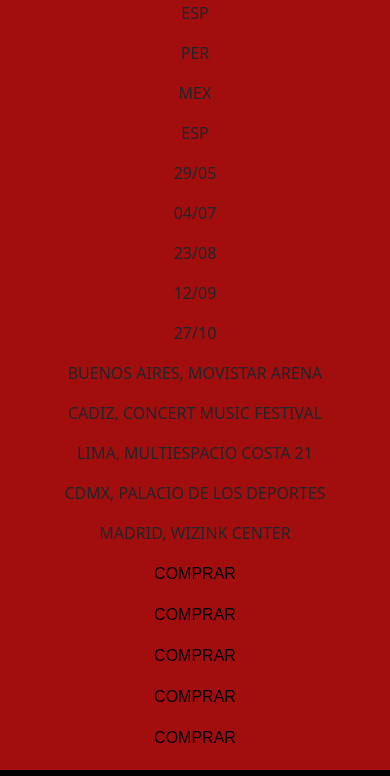
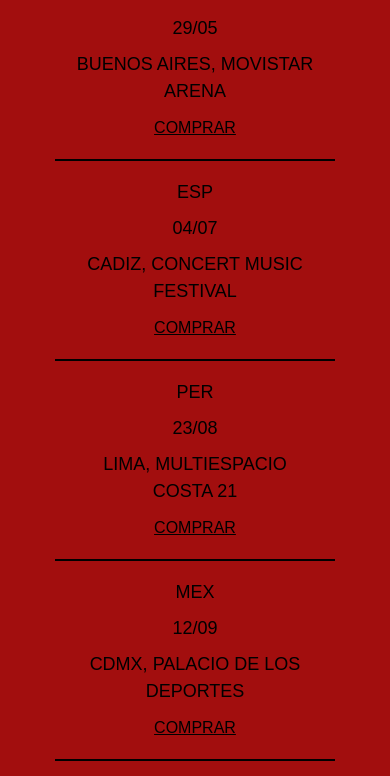
Before and after one commit to NachoRosso/duki, a website: page pages/shows.html in a window 390 px wide. Shown: the part 518-1294 px from the top of the page. Drawn offline with nearby package versions, Linux system fonts and the light colour scheme; a web font is replaced by a local one.

Commit message:
sass y diseño responsive terminados

```diff
--- a/pages/shows.html
+++ b/pages/shows.html
@@ -50,37 +50,39 @@
         </section>
         <section>
             <h2>Shows disponibles</h2>
-            <div class="showmenu">
-                <div class="tablasshow">
-                    <div class="paissh">
-                        <p>ARG</p>
-                        <p>ESP</p>
-                        <p>PER</p>
-                        <p>MEX</p>
-                        <p>ESP</p>
-                    </div>
-                    <div class="fechash">
-                        <p>29/05</p>
-                        <p>04/07</p>
-                        <p>23/08</p>
-                        <p>12/09</p>
-                        <p>27/10</p>
-                    </div>
-                    <div class="lugarsh">
-                        <p>BUENOS AIRES, MOVISTAR ARENA</p>
-                        <p>CADIZ, CONCERT MUSIC FESTIVAL</p>
-                        <p>LIMA, MULTIESPACIO COSTA 21</p>
-                        <p>CDMX, PALACIO DE LOS DEPORTES</p>
-                        <p>MADRID, WIZINK CENTER</p>
-                    </div>
-                    <div class="comprarsh">
-                        <p><a href="https://www.movistararena.com.ar/show/e69127ec-55d8-4a59-b6c5-a7fdaa536615">COMPRAR</a></p>
-                        <p><a href="https://www.ticketmaster.es/event/duki-concert-music-festival-entradas/780835501">COMPRAR</a></p>
-                        <p><a href="https://teleticket.com.pe/duki-lima-2025">COMPRAR</a></p>
-                        <p><a href="https://www.ticketmaster.com.mx/event/1400615EB03B3581">COMPRAR</a></p>
-                        <p><a href="https://www.livenation.es/event/duki-world-tour-madrid-tickets-edp1560104">COMPRAR</a></p>
-                    </div>
+            <div class="anchomenu">
+              <div class="showmenu">
+                <div class="contenedorshow">
+                  <p class="pais">ARG</p>
+                  <p class="fecha">29/05</p>
+                  <p class="lugar">BUENOS AIRES, MOVISTAR ARENA</p>
+                  <p class="comprar"><a href="https://www.movistararena.com.ar/show/e69127ec-55d8-4a59-b6c5-a7fdaa536615">COMPRAR</a></p>
                 </div>
+                <div class="contenedorshow">
+                  <p class="pais">ESP</p>
+                  <p class="fecha">04/07</p>
+                  <p class="lugar">CADIZ, CONCERT MUSIC FESTIVAL</p>
+                  <p class="comprar"><a href="https://www.ticketmaster.es/event/duki-concert-music-festival-entradas/780835501">COMPRAR</a></p>
+                </div>
+                <div class="contenedorshow">
+                  <p class="pais">PER</p>
+                  <p class="fecha">23/08</p>
+                  <p class="lugar">LIMA, MULTIESPACIO COSTA 21</p>
+                  <p class="comprar"><a href="https://teleticket.com.pe/duki-lima-2025">COMPRAR</a></p>
+                </div>
+                <div class="contenedorshow">
+                  <p class="pais">MEX</p>
+                  <p class="fecha">12/09</p>
+                  <p class="lugar">CDMX, PALACIO DE LOS DEPORTES</p>
+                  <p class="comprar"><a href="https://www.ticketmaster.com.mx/event/1400615EB03B3581">COMPRAR</a></p>
+                </div>
+                <div class="contenedorshow">
+                  <p class="pais">ESP</p>
+                  <p class="fecha">27/10</p>
+                  <p class="lugar">MADRID, WIZINK CENTER</p>
+                  <p class="comprar"><a href="https://www.livenation.es/event/duki-world-tour-madrid-tickets-edp1560104">COMPRAR</a></p>
+                </div>
+              </div>
             </div>
         </section>
     </main>
--- a/scss/layout/_responsive.scss
+++ b/scss/layout/_responsive.scss
@@ -42,6 +42,14 @@
     a{
         font-size: 90%;
     }
+
+    .textogrande{
+        width: 95%;
+        margin-left: auto;
+        margin-right: auto;
+    }
+
+    //_album en responsive
     .albumespag{
         display: inline-block;
         height: 95%;
@@ -58,6 +66,8 @@
         height: 3em;
         }
     }
+
+    //fotos que se encuentran dentro del index
     .fotosindex{
         display: flex;
         flex-direction: column;
@@ -68,10 +78,14 @@
             height: 150px;
         }
     }
+
+    //videos de galeria
     .videos{
         width: 85%;
         height: 15em;
     }
+
+    //adaptamiento responsive de la pagina de contacto
     .contactopag{
         width: 90%;
     }
@@ -81,17 +95,23 @@
     .barra25, .barra50{
         width: 90%;
     }
+
     footer{
         flex-direction: column;
         gap:2em;
         width: 100%;
         height: 100%;
+        padding: 12px 0;
         .redesfoot{
             justify-content: center;
             align-items: center;
             flex-wrap: wrap;
             gap: 20px;
             padding: 10px;
+            img{
+                width: 90%;
+                height: 90%;
+            }
         }
         .logosfoot{
             justify-content: center;
--- a/scss/style.scss
+++ b/scss/style.scss
@@ -4,6 +4,7 @@
 @import "layout/body";
 @import "components/album";
 @import "components/fotos";
+@import "views/shows";
 @import "views/contacto";
 @import "layout/footer";
 @import "layout/responsive";
--- a/scss/utilities/_variables.scss
+++ b/scss/utilities/_variables.scss
@@ -1,5 +1,7 @@
+//variables
 $rojo-secundario: #cc0404;
 
+//extends
 .estilo-letra{
     color:black;
     text-transform: uppercase
@@ -10,6 +12,7 @@
     gap:2em;
 }
 
+//mixins
 @mixin albumesh ($tamanio, $padding) {
     color: $rojo-secundario;
     font-size: $tamanio;
--- /dev/null
+++ b/scss/views/_shows.scss
@@ -0,0 +1,65 @@
+@import "../utilities/variables";
+
+.anchomenu{
+    text-align: start;
+    display: grid;
+    margin: auto;
+    width: 80%;
+    padding-bottom: 2em;
+}
+
+.showmenu{
+    display: flex;
+    flex-direction: column;
+}
+
+.contenedorshow{
+    @extend .estilo-letra;
+    font-size: large;
+    font-family: "Carme", sans-serif;
+    display: grid;
+    width: 90%;
+    height: 100%;
+    margin: auto;
+    justify-items: center;
+    align-items: center;
+    grid-template-columns: repeat(4, 1fr);
+    grid-template-areas:
+    "pais fecha lugar comprar";
+    padding: 0.5em 5em;
+    border-bottom: 2px solid black;
+    a{
+        text-decoration: underline;
+    }
+    p{
+        margin: 0;
+        text-align: center;
+    }
+}
+
+.pais{
+    grid-area: pais;
+    }
+.fecha{
+    grid-area: fecha;
+    }
+.lugar{
+    grid-area: lugar;
+}
+.comprar{
+    grid-area: comprar;
+}
+
+//adaptamiento hecho en esta pagina porque es de la unica forma que anda
+@media (max-width: 768px) {
+    .contenedorshow{
+        grid-template-columns: 1fr;
+        grid-template-areas:
+            "pais"
+            "fecha"
+            "lugar"
+            "comprar";
+        padding: 1em;
+        gap: 0.5em;
+    }
+}
```
Also changed, not shown: index.html (+2 -2 lines), pages/musica.html (+1 -1 lines), css/style.css, styles/style.css (deleted), 1 other file.
